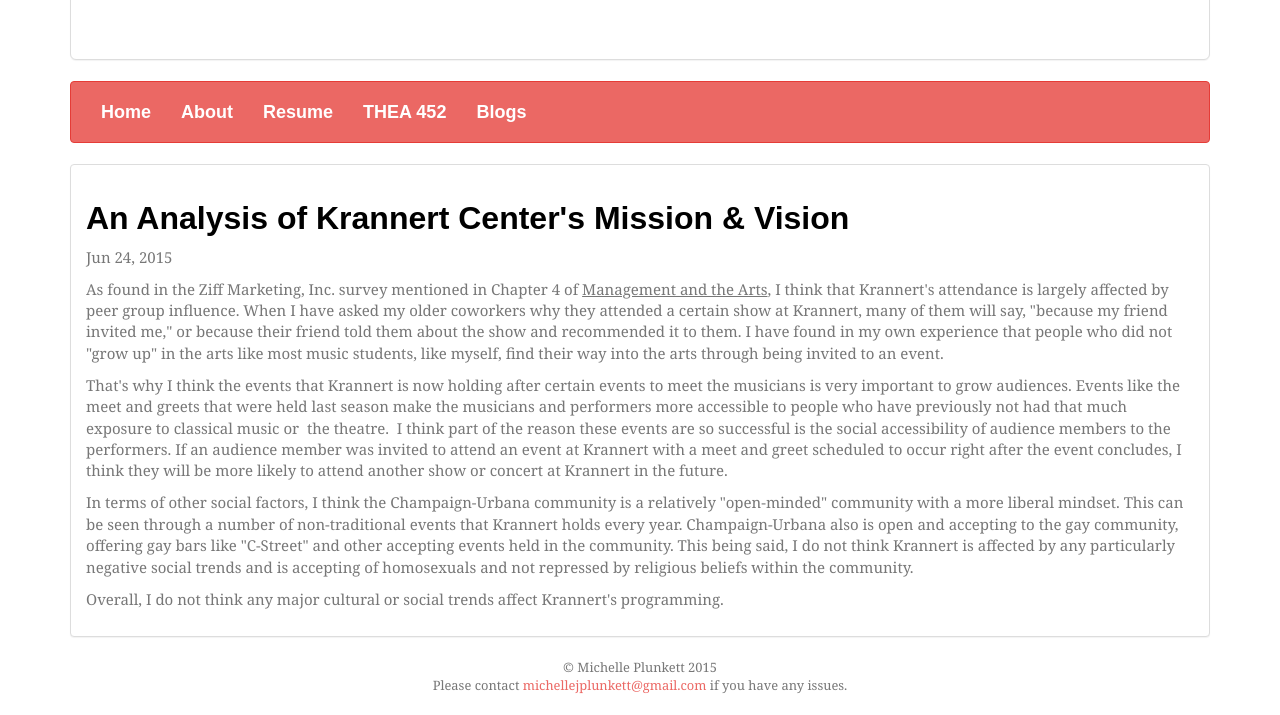
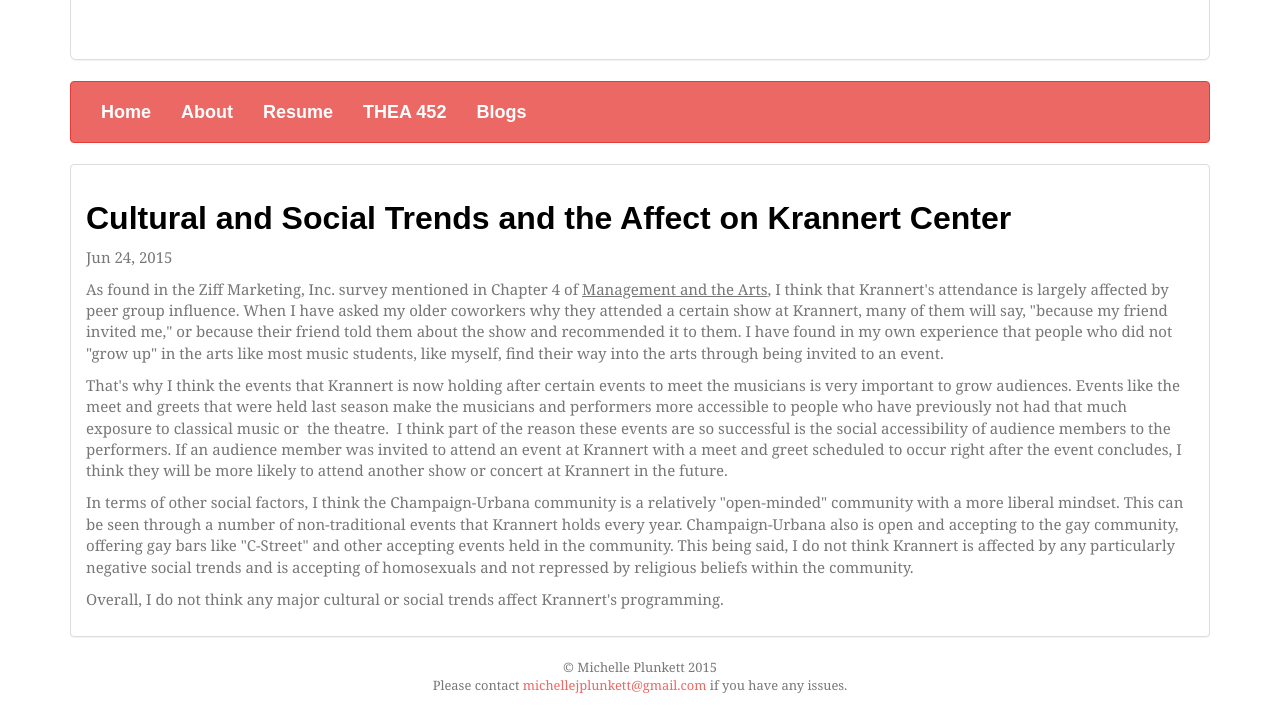
Before and after one commit to michelleplunkett/michelleplunkett.github.io, a Jekyll site: the page built from _posts/2015-06-24-discussion-2.html, in a window 1280 px wide, cut to the strip 339-1054 px from the top of the page. Built offline with Jekyll 4.4.1, drawn with Linux system fonts in a browser that asks for light colours; nearby versions of some CDN libraries; some web fonts are replaced; Markdown is read by kramdown in place of the engine named in the settings.

Commit message:
Update 2015-06-24-discussion-2.html

```diff
--- a/_posts/2015-06-24-discussion-2.html
+++ b/_posts/2015-06-24-discussion-2.html
@@ -1,6 +1,6 @@
 ---
 layout: post
-title:  "An Analysis of Krannert Center's Mission & Vision"
+title:  "Cultural and Social Trends and the Affect on Krannert Center"
 date:   2015-06-24 19:30:24
 ---
 
```
